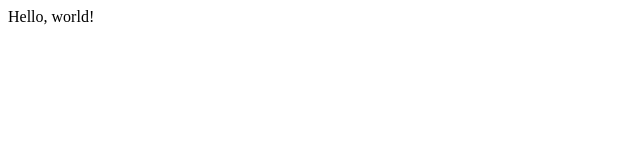
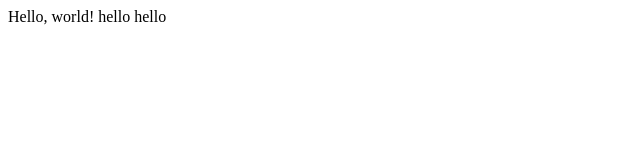
Before and after one commit to Austin811/practice0, a plain HTML site: page links/hello.html in a window 1280 px wide. Shown: the whole page, without its empty margins (0-640 px from the left). Drawn offline with Linux system fonts and the light colour scheme.

Commit message:
Update hello.html

```diff
--- a/links/hello.html
+++ b/links/hello.html
@@ -4,6 +4,6 @@
         <title>My Web Page!</title>
     </head>
     <body>
-        Hello, world!
+        Hello, world! hello hello
     </body>
 </html>
```
